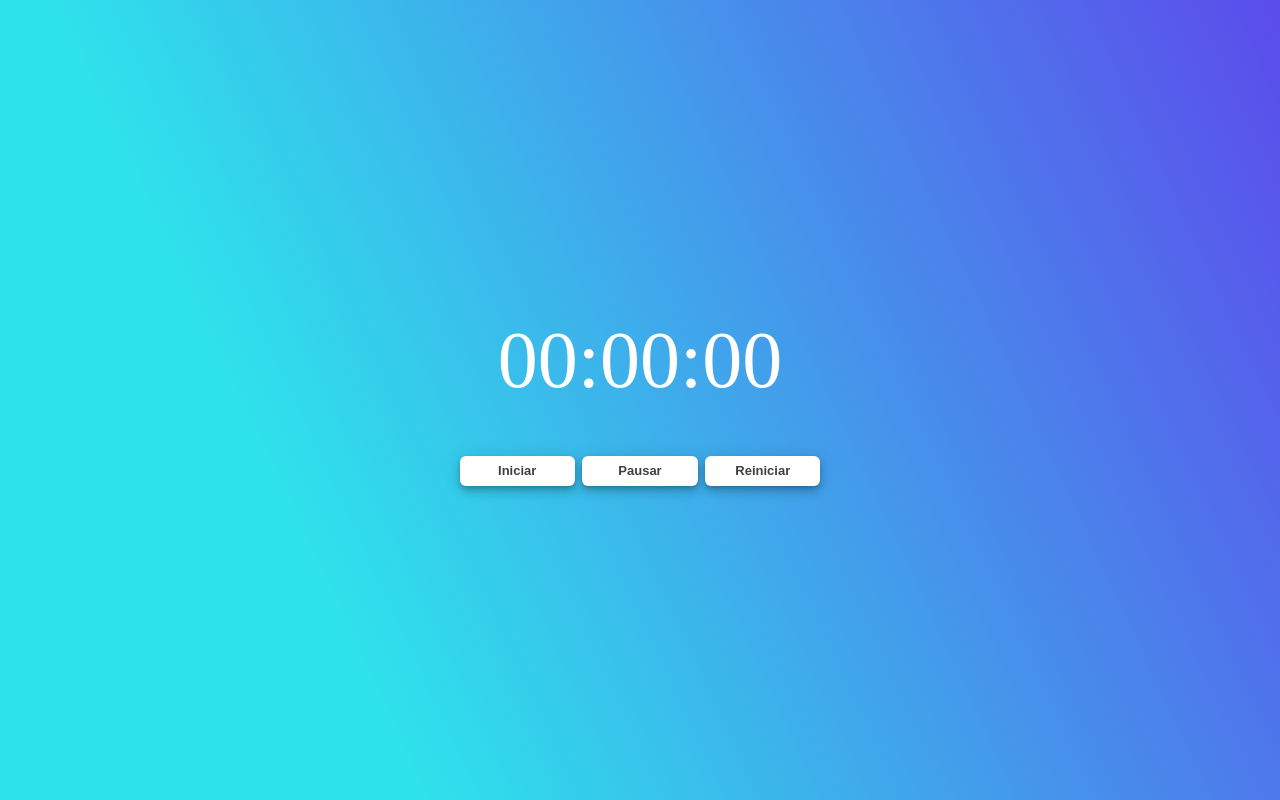
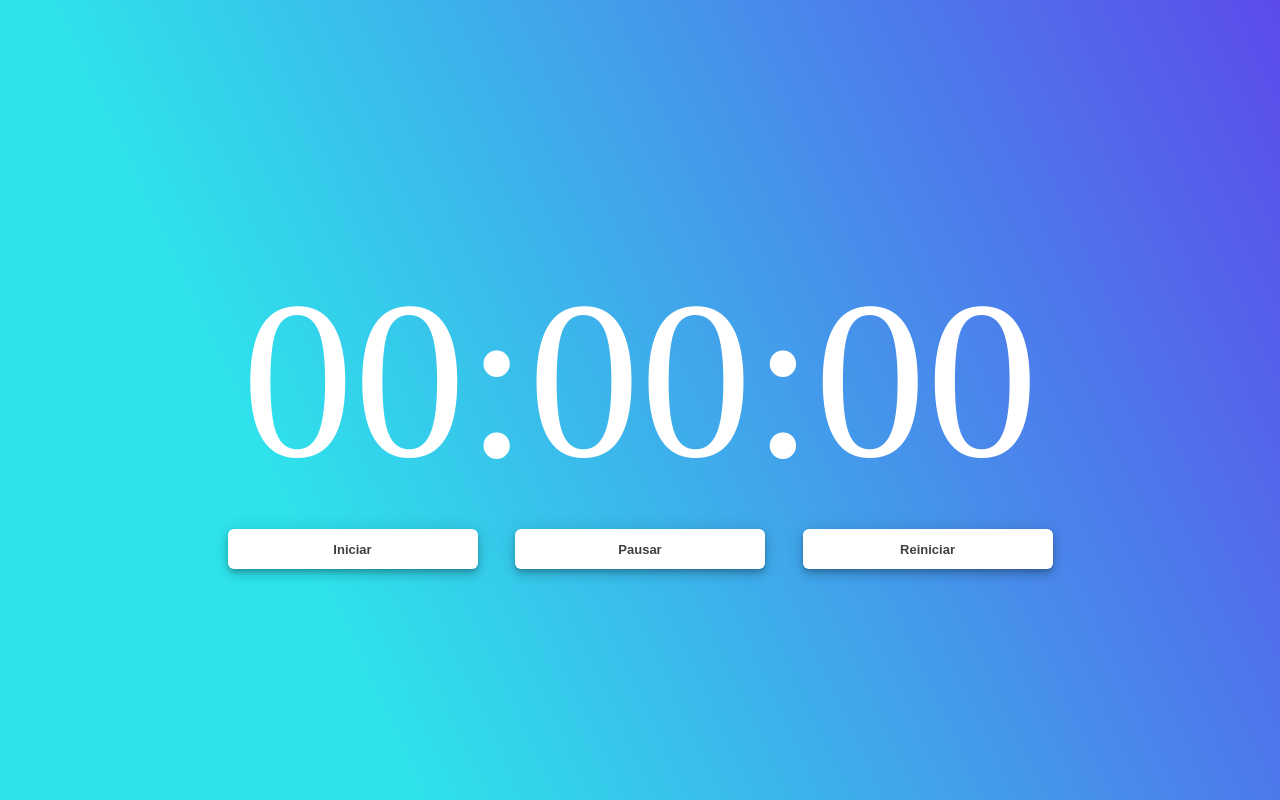
Before and after one commit to WillAngelis/cronometro-js, a plain HTML site: page index.html in a window 1280 px wide. Drawn offline with Linux system fonts and the light colour scheme.

Commit message:
Deixando responsivo por meio de media query

```diff
--- a/css/style.css
+++ b/css/style.css
@@ -2,10 +2,11 @@ body,
 html,
 h1,
 section,
-button {
+button,
+main {
   margin: 0;
   padding: 0;
-  color: white;
+  color: #fff;
   box-sizing: border-box;
 }
 
@@ -14,7 +15,6 @@ button {
   background: linear-gradient(245deg,
       rgba(91, 75, 235, 1) 0%,
       rgba(46, 227, 235, 1) 75%);
-  height: 100vh;
   display: flex;
   flex-direction: column;
   align-items: center;
@@ -23,6 +23,7 @@ button {
 
 .container__timer {
   width: 100vw;
+  height: 100vh;
   display: flex;
   flex-direction: column;
   justify-content: center;
@@ -30,18 +31,16 @@ button {
 }
 
 .timer__title {
-  font-size: 5rem;
+  font-size: 5em;
   font-weight: 300;
   text-align: center;
-  width: 100%;
-  margin-bottom: 50px;
-
+  padding: 20px;
 }
 
 .buttons {
   display: flex;
   justify-content: space-evenly;
-  width: 23.5rem;
+  width: 360px;
   align-items: center;
 }
 
@@ -59,8 +58,7 @@ button {
   font-family: "Google Sans", Arial, sans-serif;
   font-size: 13px;
   font-weight: 600;
-  height: 30px;
-  width: 7.2rem;
+  width: 100px;
   justify-content: center;
   align-items: center;
   padding: 6px 10px;
@@ -85,3 +83,41 @@ button {
 .btn:focus {
   outline: none;
 }
+@media (min-width: 600px)
+{
+  .buttons{
+    width: 600px;
+  }
+  .btn{
+    width: 180px;
+  }
+  .timer__title{
+    font-size: 8em;
+  }
+}
+@media (min-width: 720px)
+{
+  .buttons{
+    width: 700px;
+  }
+  .btn{
+    width: 200px;
+    height: 40px;
+  }
+  .timer__title{
+    font-size: 10em;
+  }
+}
+@media (min-width: 1000px)
+{
+  .buttons{
+    width: 900px;
+  }
+  .btn{
+    width: 250px;
+    height: 40px;
+  }
+  .timer__title{
+    font-size: 14em;
+  }
+}
```
